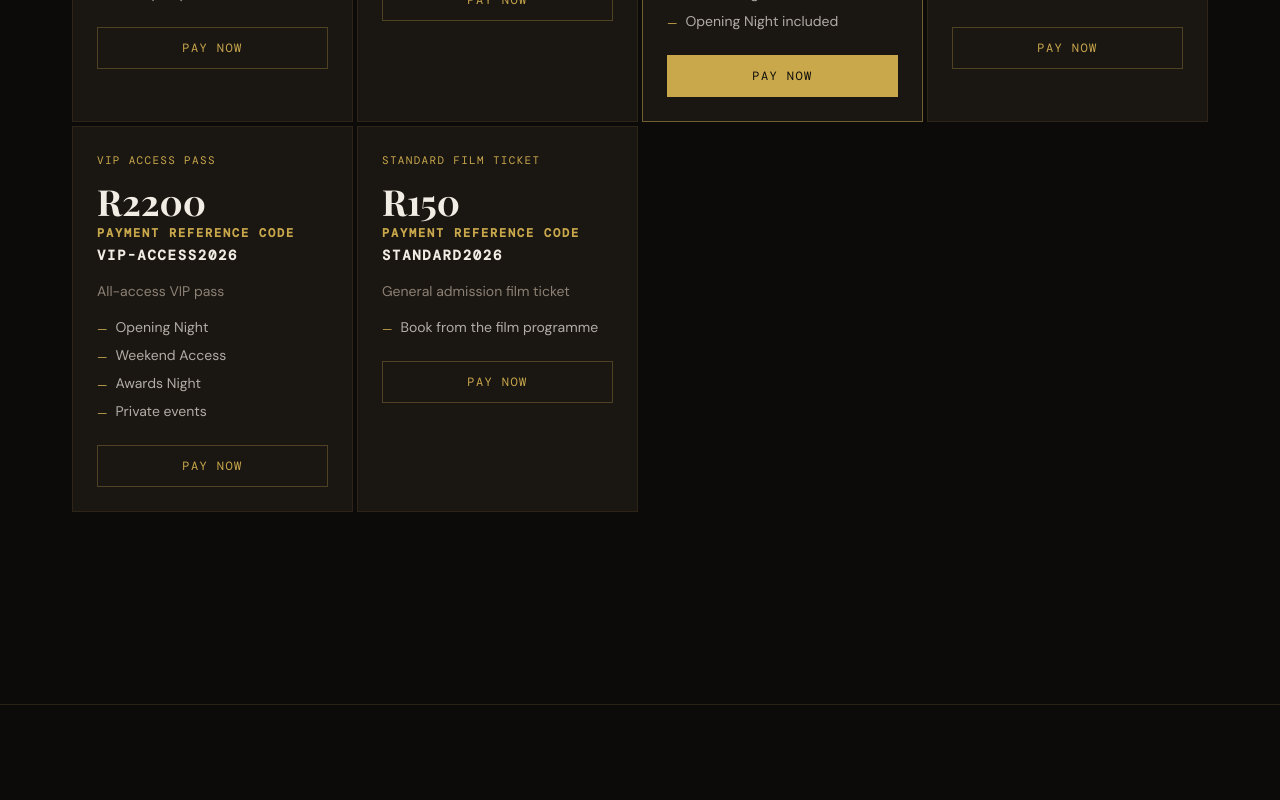
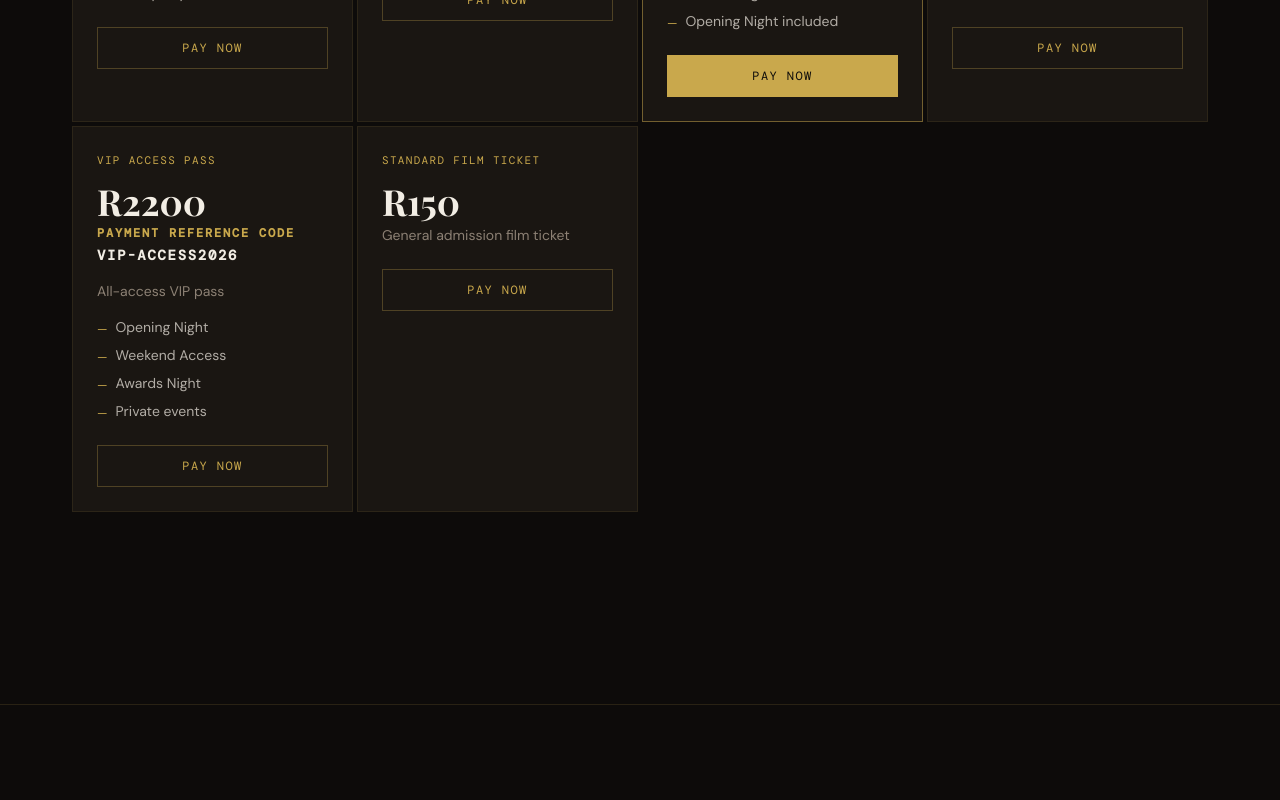
Before and after one commit to nafia007/hacc, a React (Vite) app: page / in a window 1280 px wide. Shown: the part 2000-2800 px from the top of the page. Built offline with nearby package versions, Linux system fonts and the light colour scheme; a web font is replaced by a local one.

Commit message:
Remove reference code for Standard Film Ticket

```diff
--- a/src/sections/Tickets.tsx
+++ b/src/sections/Tickets.tsx
@@ -56,10 +56,9 @@ const ticketTiers = [
     name: "Standard Film Ticket",
     price: "150",
     description: "General admission film ticket",
-    features: ["Book from the film programme"],
+    features: [],
     popular: false,
     paymentLink: "https://form.jotform.com/262506457020046",
-    reference: "STANDARD2026",
   },
 ];
 
@@ -126,12 +125,16 @@ export default function Tickets() {
                <p className="font-display text-3xl lg:text-4xl text-cream font-bold mb-1">
                  R{tier.price}
                </p>
+                {tier.reference && (
+                  <>
                     <p className="font-mono text-xs font-bold tracking-[0.15em] text-gold uppercase mb-1">
                       Payment Reference Code
                     </p>
                     <p className="font-mono text-sm font-bold tracking-[0.12em] text-cream mb-4">
                       {tier.reference}
                     </p>
+                  </>
+                )}
                <p className="text-muted text-sm mb-4">{tier.description}</p>
               <ul className="space-y-2 mb-6">
                 {tier.features.map((feature) => (
```
Lines whose indentation alone changed are shown as unchanged.
